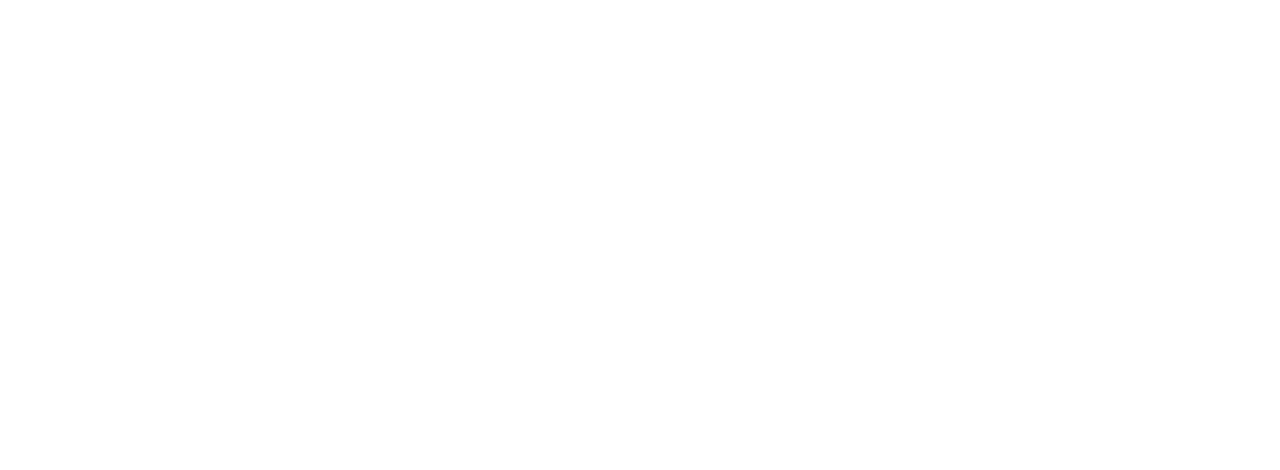
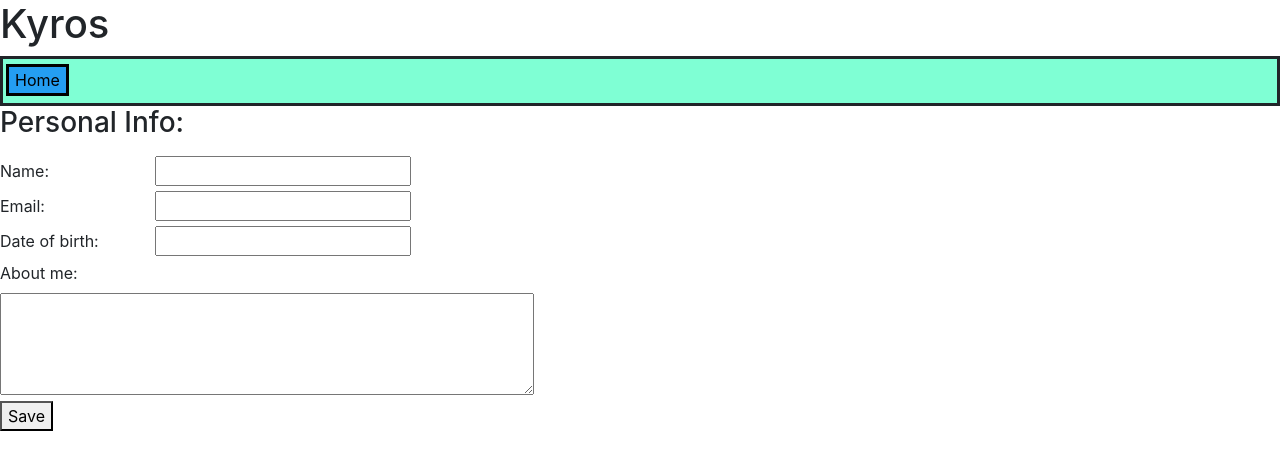
Before and after one commit to luis815/Hope2Finish, a Vue app in the folder front_end/: page /ProfileEditor in a window 1280 px wide. Shown: the top 470 px of the page. Built offline with nearby package versions, Linux system fonts and the light colour scheme.

Commit message:
Added a profileEditor page used to edit a users profile; needs backend and some more frontend work

```diff
--- a/front_end/src/router.js
+++ b/front_end/src/router.js
@@ -3,6 +3,7 @@
 import SampleHome from './views/SampleHome.vue'
 import LandingPage from './views/LandingPage.vue'
 import Profile from './views/Profile.vue'
+import ProfileEditor from './views/ProfileEditor.vue'
 import LogIn from './views/LogIn.vue'
 import SignUp from './views/SignUp.vue'
 import Home from './views/Home.vue'
@@ -39,6 +40,11 @@
             component: Profile
         },
         {
+            path: '/ProfileEditor',
+            name: 'ProfileEditor',
+            component: ProfileEditor
+        },
+        {
             path: '/sample-home',
             name: 'sample-home',
             component: SampleHome
--- /dev/null
+++ b/front_end/src/views/ProfileEditor.vue
@@ -0,0 +1,84 @@
+<template>
+<div>
+
+ <div class="body">
+     <h1> Kyros</h1>
+    <div class = "Topbar">
+
+        <label class="homel"><button v-on:click="home" class="home">Home</button></label>
+    </div>
+
+    <div>
+        <form>
+            <fieldset>
+                <legend><h3>Personal Info:</h3></legend>
+                <label class = "infield">Name:</label> <input type="text"><br>
+                 <label class = "infield">Email:</label> <input type="text"><br>
+                 <label class = "infield">Date of birth:</label> <input type="text"><br>
+                 <label class = "infield">About me: </label><br>
+                 <textarea rows="4" cols="50"></textarea><br>
+            </fieldset>
+        </form>
+        <button v-on:click="save" class="Save">Save</button>
+
+    </div>
+  </div>
+</div>
+
+</template>
+
+<script>
+export default {
+  name: "ProfileEditor",
+  methods: {
+    home: function(event) {
+      event.preventDefault();
+      this.$router.push("/home");
+    }
+  }
+};
+</script>
+
+<style scoped>
+.homel{
+  float: left;
+  padding-top: 5px;
+  padding-bottom: 0px;
+  padding-left: 3px;
+}
+.home {
+  background-color: rgba(0, 119, 255, 0.712);
+  border: solid;
+  color: black;
+  text-align: center;
+  font-size: 16px;
+  cursor: pointer;
+}
+.home:hover {
+  background-color: cadetblue;
+}
+
+.infield{
+    display: inline-block;
+    clear: left;
+    width: 150px;
+    text-align: left;
+}
+input {
+  display: inline-block;
+}
+
+
+.Topbar {
+  height: 50px;
+  width: 100%;
+  border: solid;
+  text-align: center;
+  overflow: hidden;
+  background-color: aquamarine;
+}
+
+
+
+
+</style>
```
Also changed, not shown: 1 other file (tests, documents, lock files or other folders).
